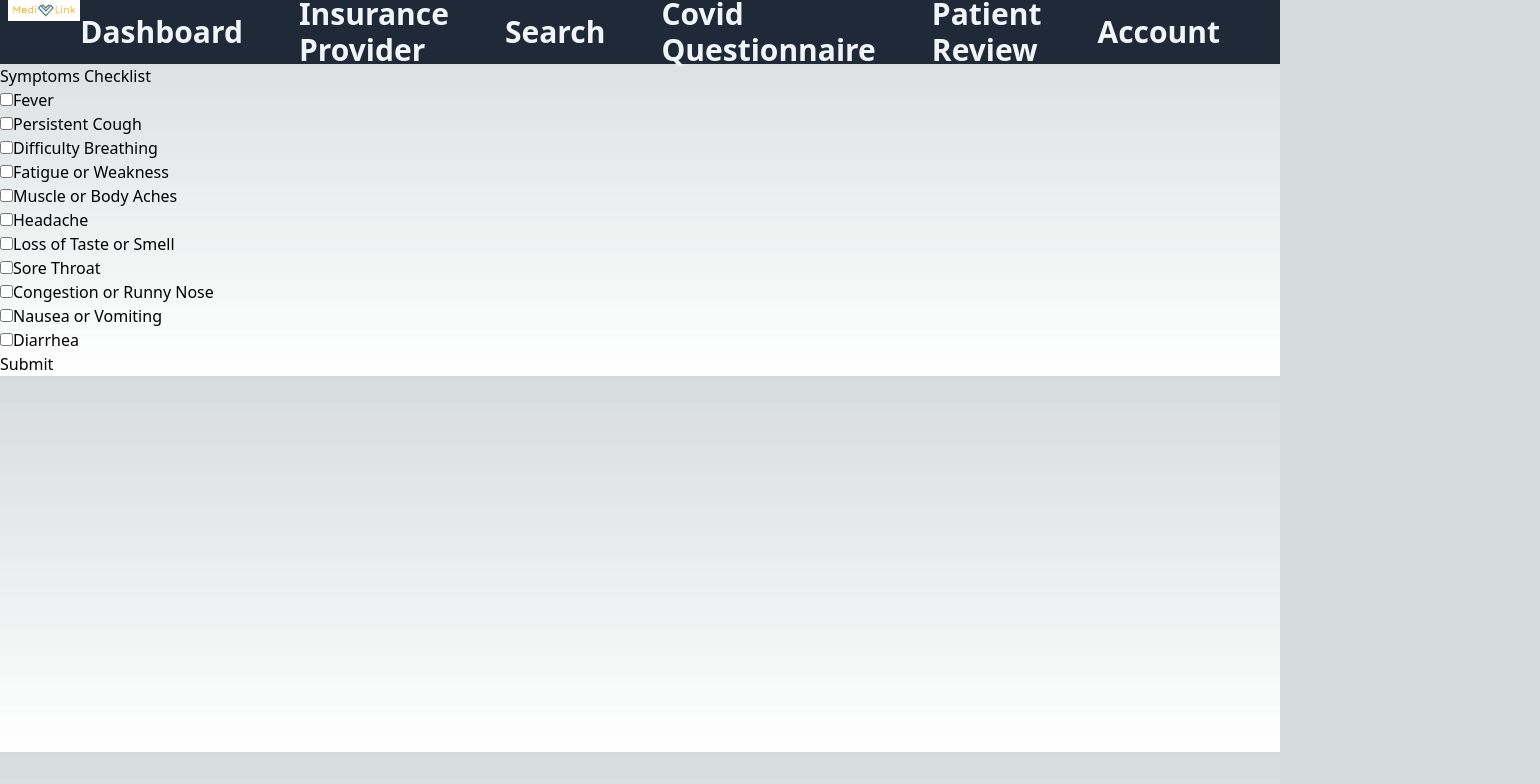
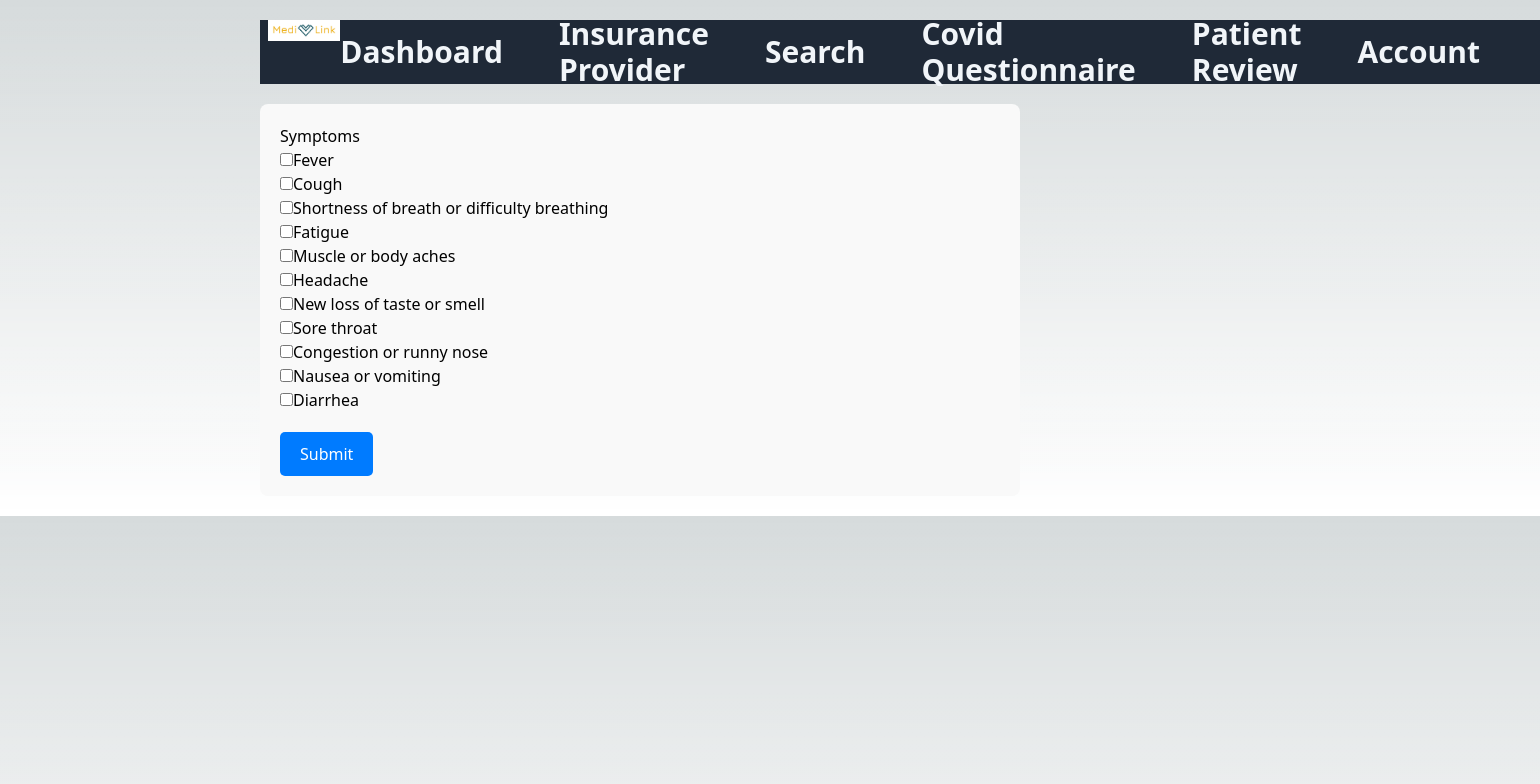
Before and after one commit to pavanpandya/patient-frontend, a Next.js app: page /questionnaire in a window 1280 px wide. Shown: the top 784 px of the page, 1540 px wide, since content can reach past the window. Built offline with nearby package versions, Linux system fonts and the light colour scheme.

Commit message:
Update questionnaire.tsx

```diff
--- a/src/pages/questionnaire.tsx
+++ b/src/pages/questionnaire.tsx
@@ -1,148 +1,230 @@
-import React from "react";
+import React, { useState } from "react";
 import Header from "@/components/NavBar";
 
-const Questionnaire = ({ formData = {}, onChange, onSubmit }) => {
+interface State {
+  fever: boolean;
+  cough: boolean;
+  difficultBreathing: boolean;
+  fatigue: boolean;
+  aches: boolean;
+  headache: boolean;
+  lossOfTaste: boolean;
+  soreThroat: boolean;
+  congestion: boolean;
+  nausea: boolean;
+  diarrhea: boolean;
+  covid: boolean;
+  submitted: boolean;
+}
+
+const Questionnaire: React.FC<any> = (props) => {
+  const [formData, setFormData] = useState<State>({
+    fever: false,
+    cough: false,
+    difficultBreathing: false,
+    fatigue: false,
+    aches: false,
+    headache: false,
+    lossOfTaste: false,
+    soreThroat: false,
+    congestion: false,
+    nausea: false,
+    diarrhea: false,
+    covid: false,
+    submitted: false,
+  });
+
+  const [message, setMessage] = useState<string>("");
+  const [selectedSymptoms, setSelectedSymptoms] = useState<string[]>([]);
+
+  const onChange = (e: React.ChangeEvent<HTMLInputElement>) => {
+    const { name, checked } = e.target;
+    setFormData((prevData) => ({
+      ...prevData,
+      [name]: checked,
+    }));
+  };
+
+  const onSubmit = (e: React.FormEvent<HTMLFormElement>) => {
+    e.preventDefault();
+
+    const symptoms = Object.keys(formData).filter(
+      (key) => formData[key as keyof State] === true
+    );
+
+    setFormData((prevData) => ({
+      ...prevData,
+      submitted: true,
+      covid: symptoms.length > 0,
+    }));
+
+    setMessage(
+      symptoms.length > 0
+        ? "Your information has been passed to the doctor."
+        : "You are not showing symptoms of COVID-19. Please continue with the scheduling of your appointment."
+    );
+
+    setSelectedSymptoms(symptoms);
+  };
+
   return (
-    <div className="questionnaire-container">
+    <div style={{ maxWidth: "800px", margin: "0 auto", padding: "20px" }}>
       <Header />
-      <div className="questionnaire-form">
+      <div
+        style={{
+          backgroundColor: "#f9f9f9",
+          borderRadius: "8px",
+          padding: "20px",
+          marginTop: "20px",
+        }}
+      >
         <form onSubmit={onSubmit}>
-          <h2>Symptoms Checklist</h2>
-          {/* Fever */}
-          <div className="symptom-checkbox">
+          <h2>Symptoms</h2>
+          <div>
             <label>
               <input
                 type="checkbox"
                 name="fever"
-                checked={formData.fever || false}
+                checked={formData.fever}
                 onChange={onChange}
               />
               Fever
             </label>
           </div>
-          {/* Persistent Cough */}
-          <div className="symptom-checkbox">
+          <div>
             <label>
               <input
                 type="checkbox"
                 name="cough"
-                checked={formData.cough || false}
+                checked={formData.cough}
                 onChange={onChange}
               />
-              Persistent Cough
+              Cough
             </label>
           </div>
-          {/* Difficulty Breathing */}
-          <div className="symptom-checkbox">
+          <div>
             <label>
               <input
                 type="checkbox"
-                name="difficultyBreathing"
-                checked={formData.difficultyBreathing || false}
+                name="difficultBreathing"
+                checked={formData.difficultBreathing}
                 onChange={onChange}
               />
-              Difficulty Breathing
+              Shortness of breath or difficulty breathing
             </label>
           </div>
-          {/* Fatigue or Weakness */}
-          <div className="symptom-checkbox">
+          <div>
             <label>
               <input
                 type="checkbox"
                 name="fatigue"
-                checked={formData.fatigue || false}
+                checked={formData.fatigue}
                 onChange={onChange}
               />
-              Fatigue or Weakness
+              Fatigue
             </label>
           </div>
-          {/* Muscle or Body Aches */}
-          <div className="symptom-checkbox">
+          <div>
             <label>
               <input
                 type="checkbox"
                 name="aches"
-                checked={formData.aches || false}
+                checked={formData.aches}
                 onChange={onChange}
               />
-              Muscle or Body Aches
+              Muscle or body aches
             </label>
           </div>
-          {/* Headache */}
-          <div className="symptom-checkbox">
+          <div>
             <label>
               <input
                 type="checkbox"
                 name="headache"
-                checked={formData.headache || false}
+                checked={formData.headache}
                 onChange={onChange}
               />
               Headache
             </label>
           </div>
-          {/* Loss of Taste or Smell */}
-          <div className="symptom-checkbox">
+          <div>
             <label>
               <input
                 type="checkbox"
                 name="lossOfTaste"
-                checked={formData.lossOfTaste || false}
+                checked={formData.lossOfTaste}
                 onChange={onChange}
               />
-              Loss of Taste or Smell
+              New loss of taste or smell
             </label>
           </div>
-          {/* Sore Throat */}
-          <div className="symptom-checkbox">
+          <div>
             <label>
               <input
                 type="checkbox"
                 name="soreThroat"
-                checked={formData.soreThroat || false}
+                checked={formData.soreThroat}
                 onChange={onChange}
               />
-              Sore Throat
+              Sore throat
             </label>
           </div>
-          {/* Congestion or Runny Nose */}
-          <div className="symptom-checkbox">
+          <div>
             <label>
               <input
                 type="checkbox"
                 name="congestion"
-                checked={formData.congestion || false}
+                checked={formData.congestion}
                 onChange={onChange}
               />
-              Congestion or Runny Nose
+              Congestion or runny nose
             </label>
           </div>
-          {/* Nausea or Vomiting */}
-          <div className="symptom-checkbox">
+          <div>
             <label>
               <input
                 type="checkbox"
                 name="nausea"
-                checked={formData.nausea || false}
+                checked={formData.nausea}
                 onChange={onChange}
               />
-              Nausea or Vomiting
+              Nausea or vomiting
             </label>
           </div>
-          {/* Diarrhea */}
-          <div className="symptom-checkbox">
+          <div>
             <label>
               <input
                 type="checkbox"
                 name="diarrhea"
-                checked={formData.diarrhea || false}
+                checked={formData.diarrhea}
                 onChange={onChange}
               />
               Diarrhea
             </label>
           </div>
-          <button type="submit" className="submit-button">
+          <button
+            type="submit"
+            style={{
+              backgroundColor: "#007bff",
+              color: "#fff",
+              padding: "10px 20px",
+              borderRadius: "5px",
+              border: "none",
+              marginTop: "20px",
+            }}
+          >
             Submit
           </button>
+          {message && <p>{message}</p>}
+          {selectedSymptoms.length > 0 && (
+            <div>
+              <h3>Selected Symptoms:</h3>
+              <ul>
+                {selectedSymptoms.map((symptom) => (
+                  <li key={symptom}>{symptom}</li>
+                ))}
+              </ul>
+            </div>
+          )}
         </form>
       </div>
     </div>
```
